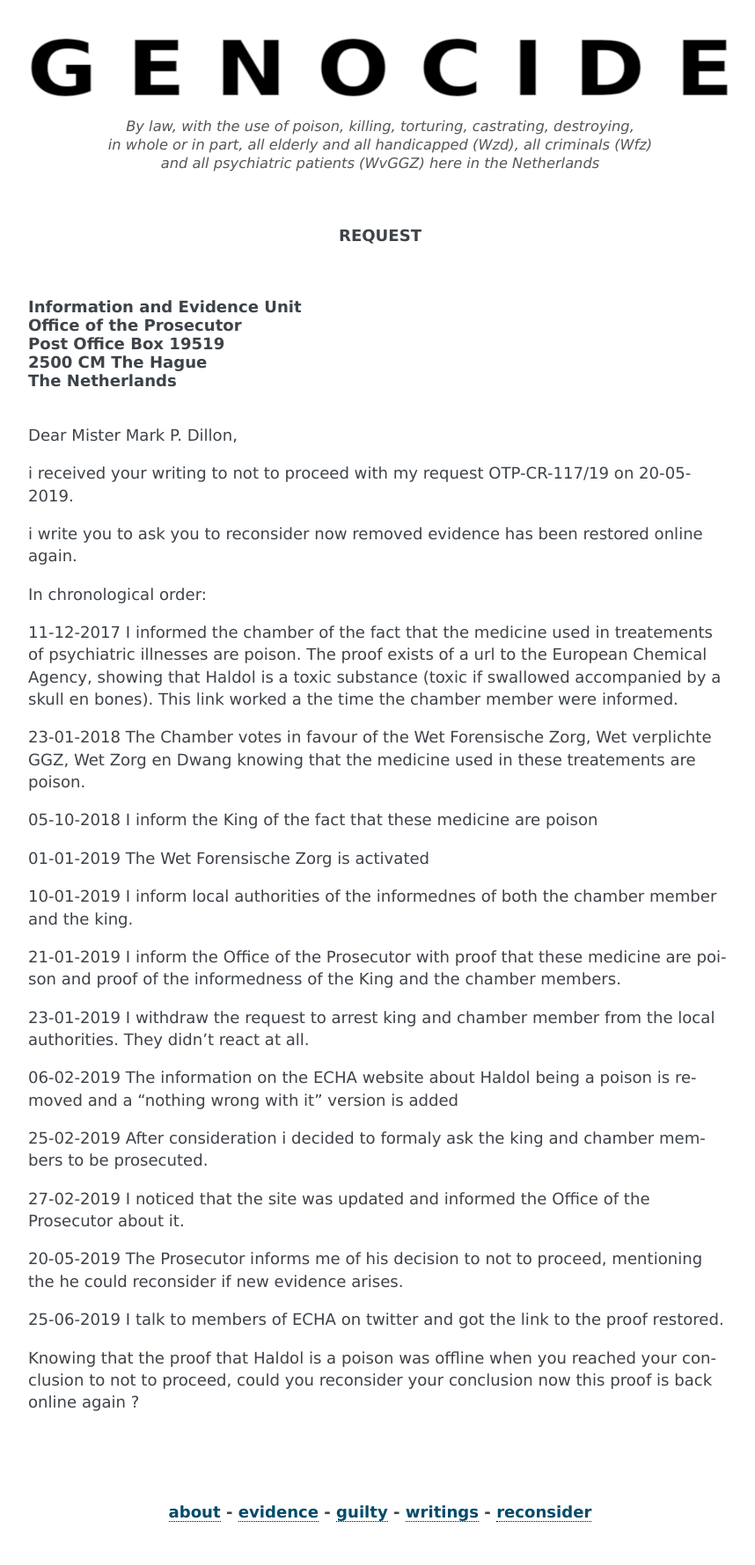
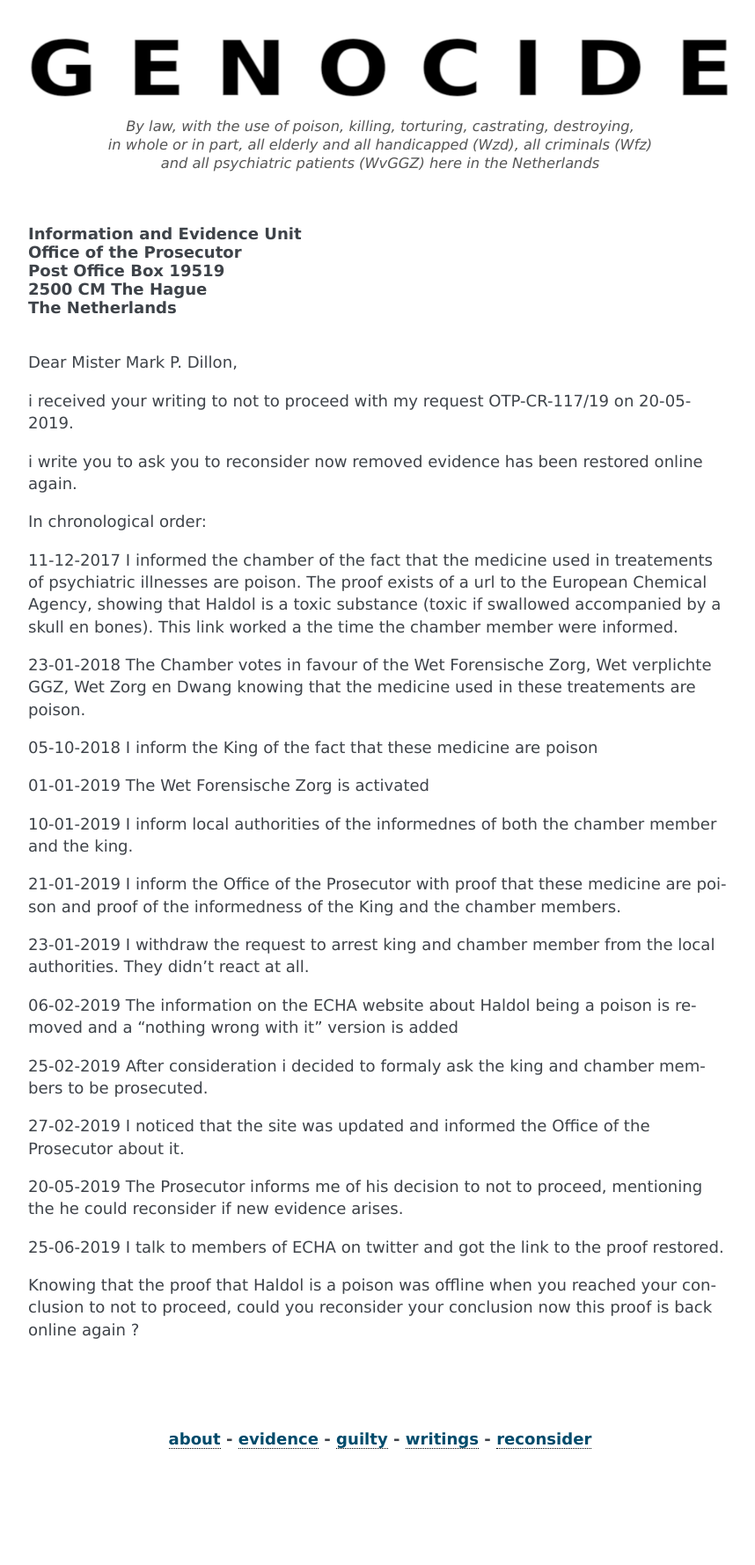
Before and after one commit to skullbonesandnumber/sbn, a Sphinx documentation site: the page built from docs/request.rst, in a window 1280 px wide. Shown: the whole page at 88% size, without its empty margins (168-1026 px from the left). Built offline with Sphinx 7.4.7, drawn with Linux system fonts in a browser that asks for light colours; after the commit the page ends 1697 px from its top, so only the background shows below that.

Commit message:
remove title

```diff
--- a/docs/request.rst
+++ b/docs/request.rst
@@ -3,20 +3,6 @@
 .. raw:: html
 
     <br>
-
-.. raw:: html
-
-    <center>
-    <b>
-
-**REQUEST**
-
-.. raw:: html
-
-    </b>
-    </center>
-    <br>
-
 
 .. title:: Request
 
```
